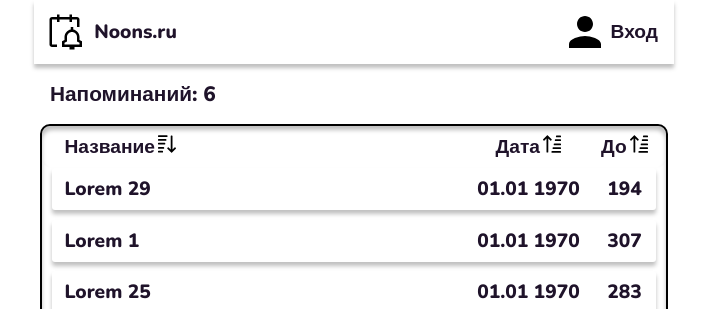
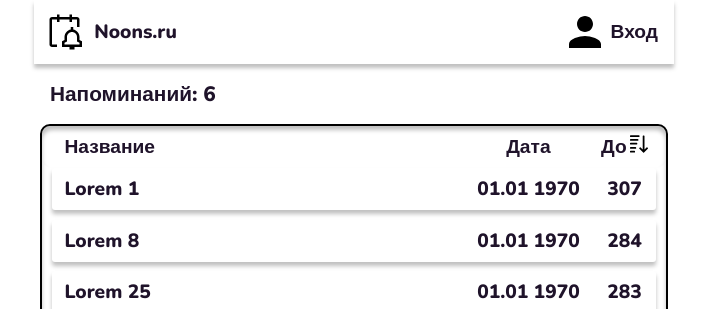
Before and after one commit to SiegfriedSchmidt/ReminderSite, a React (Vite) app: page / in a window 1280 px wide. Shown: the top 309 px of the page, without its empty margins (286-993 px from the left). Built offline with nearby package versions, Linux system fonts and the light colour scheme.

Commit message:
Sorting update

```diff
--- a/src/components/EventRow/EventHeadRow.tsx
+++ b/src/components/EventRow/EventHeadRow.tsx
@@ -1,34 +1,38 @@
-import React, {FC, useState} from 'react';
+import React, {FC} from 'react';
 import {StyledEventRow} from "../EventsTable/StyledEventRow.tsx";
 import {StyledEventCell} from "../EventsTable/StyledEventCell.tsx";
-import ascendingIcon from "../../assets/ascending.svg";
-import descendingIcon from "../../assets/descending.svg";
 import {StyledEventHeadContainer} from "../EventsTable/StyledEventHeadContainer.tsx";
+import {SortColumnType} from "../../types/SortColumnType.ts";
+import SortImg from "./SortImg.tsx";
 import EventData from "../../types/EventData.ts";
 
 interface EventHeadRowProps {
-  sortEvents: (column: keyof EventData) => void
+  curSorting: SortColumnType
+  sortEvents: (sorting: SortColumnType) => void
 }
 
-const EventHeadRow: FC<EventHeadRowProps> = ({sortEvents}) => {
-  const [sortColumn, setSortColumn] = useState<keyof EventData>('title');
-
+const EventHeadRow: FC<EventHeadRowProps> = ({curSorting, sortEvents}) => {
   function onClick(column: keyof EventData) {
-    sortEvents(column);
-    setSortColumn(column);
+    if (curSorting.column === column) {
+      curSorting.direction = curSorting.direction === 'asc' ? 'desc' : 'asc';
+    } else {
+      curSorting.column = column
+      curSorting.direction = 'desc'
+    }
+    sortEvents(curSorting);
   }
 
   return (
     <StyledEventHeadContainer>
       <StyledEventRow>
         <StyledEventCell onClick={() => onClick('title')}>
-          Название<img src={sortColumn === 'title' ? descendingIcon : ascendingIcon} alt="sort"/>
+          <SortImg title='Название' sortColumn='title' curSorting={curSorting}/>
         </StyledEventCell>
         <StyledEventCell onClick={() => onClick('date')}>
-          Дата<img src={sortColumn === 'date' ? descendingIcon : ascendingIcon} alt="sort"/>
+          <SortImg title='Дата' sortColumn='date' curSorting={curSorting}/>
         </StyledEventCell>
         <StyledEventCell onClick={() => onClick('until')}>
-          До<img src={sortColumn === 'until' ? descendingIcon : ascendingIcon} alt="sort"/>
+          <SortImg title='До' sortColumn='until' curSorting={curSorting}/>
         </StyledEventCell>
       </StyledEventRow>
     </StyledEventHeadContainer>
--- /dev/null
+++ b/src/components/EventRow/SortImg.tsx
@@ -0,0 +1,27 @@
+import React, {FC} from 'react';
+import descendingIcon from "../../assets/descending.svg";
+import ascendingIcon from "../../assets/ascending.svg";
+import {SortColumnType} from "../../types/SortColumnType.ts";
+import EventData from "../../types/EventData.ts";
+
+interface SortImgProps {
+  title: string;
+  sortColumn: keyof EventData
+  curSorting: SortColumnType
+}
+
+const SortImg: FC<SortImgProps> = ({title, curSorting, sortColumn}) => {
+  return (
+    <>
+      {title}
+      {
+        curSorting.column === sortColumn
+          ?
+          <img src={curSorting.direction === 'desc' ? descendingIcon : ascendingIcon} alt="sort"/>
+          : <></>
+      }
+    </>
+  );
+};
+
+export default SortImg;
--- a/src/components/EventsTable/EventsTable.tsx
+++ b/src/components/EventsTable/EventsTable.tsx
@@ -4,18 +4,20 @@ import EventDataRow from "../EventRow/EventDataRow.tsx";
 import ButtonAddEvent from "../ButtonAddEvent/ButtonAddEvent.tsx";
 import EventHeadRow from "../EventRow/EventHeadRow.tsx";
 import EventData from "../../types/EventData.ts";
+import {SortColumnType} from "../../types/SortColumnType.ts";
 
 interface EventsTableProps {
   eventsData: EventData[];
-  sortEvents: (column: keyof EventData) => void
+  curSorting: SortColumnType;
+  sortEvents: (sorting: SortColumnType) => void
 }
 
-const EventsTable: FC<EventsTableProps> = ({eventsData, sortEvents}) => {
+const EventsTable: FC<EventsTableProps> = ({eventsData, curSorting, sortEvents}) => {
 
     return (
       <div style={{position: "relative"}}>
         <StyledEventsTable>
-          <EventHeadRow sortEvents={sortEvents}/>
+          <EventHeadRow curSorting={curSorting} sortEvents={sortEvents}/>
           {eventsData.map((eventData, idx) => <EventDataRow key={idx} data={eventData}/>)}
         </StyledEventsTable>
         <ButtonAddEvent/>
--- a/src/pages/HomePage/HomePage.tsx
+++ b/src/pages/HomePage/HomePage.tsx
@@ -4,29 +4,33 @@ import EventsTable from "../../components/EventsTable/EventsTable.tsx";
 import EventData from "../../types/EventData.ts";
 import getEvents from "../../api/getEvents.ts";
 import sortEventsData from "../../utils/sortEventsData.ts";
+import {SortColumnType} from "../../types/SortColumnType.ts";
 
 
 const HomePage = () => {
   const [eventsData, setEventData] = useState<EventData[]>([]);
+  const [curSorting, setCurSorting] = useState<SortColumnType>({column: 'until', direction: 'desc'});
 
   useEffect(() => {
     async function getData() {
       const data = await getEvents()
+      sortEventsData(data, curSorting)
       setEventData(data)
     }
 
     getData()
   }, []);
 
-  function sortEvents(column: keyof EventData) {
-    sortEventsData(eventsData, column)
+  function sortEvents(sorting: SortColumnType) {
+    setCurSorting({...sorting});
+    sortEventsData(eventsData, sorting)
     setEventData([...eventsData])
   }
 
   return (
     <Container>
       <p>Напоминаний: <span>{eventsData.length}</span></p>
-      <EventsTable sortEvents={sortEvents} eventsData={eventsData}/>
+      <EventsTable curSorting={curSorting} sortEvents={sortEvents} eventsData={eventsData}/>
     </Container>
   );
 };
--- /dev/null
+++ b/src/types/SortColumnType.ts
@@ -0,0 +1,3 @@
+import EventData from "./EventData.ts";
+
+export type SortColumnType = { column: keyof EventData, direction: 'asc' | 'desc' };
--- a/src/utils/getID.tsx
+++ b/src/utils/getID.tsx
@@ -2,3 +2,5 @@ export default function getID(): string {
   // return crypto.randomUUID()
   return Math.ceil(Math.random() * 10000).toString()
 }
+
+console.warn('change crypto')
--- a/src/utils/sortEventsData.ts
+++ b/src/utils/sortEventsData.ts
@@ -1,11 +1,13 @@
 import EventData from "../types/EventData.ts";
+import {SortColumnType} from "../types/SortColumnType.ts";
 
-export default function sortEventsData(data: EventData[], column: keyof EventData) {
+export default function sortEventsData(data: EventData[], sorting: SortColumnType) {
+  const direction = sorting.direction === 'desc' ? 1 : -1;
   data.sort((lhs, rhs) => {
-    if (lhs[column] < rhs[column]) {
-      return -1;
-    } else if (lhs[column] > rhs[column]) {
-      return 1;
+    if (lhs[sorting.column] < rhs[sorting.column]) {
+      return direction;
+    } else if (lhs[sorting.column] > rhs[sorting.column]) {
+      return -direction;
     }
     return 0;
   });
```
